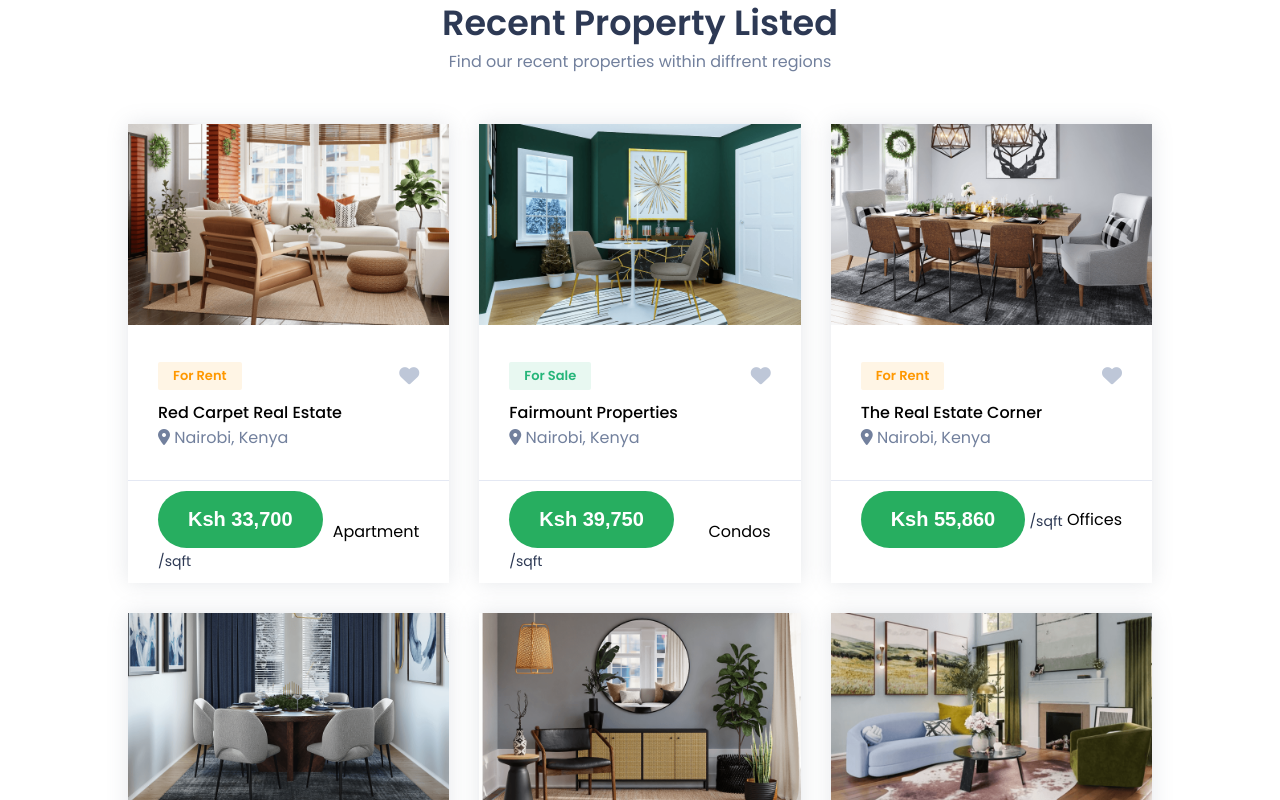
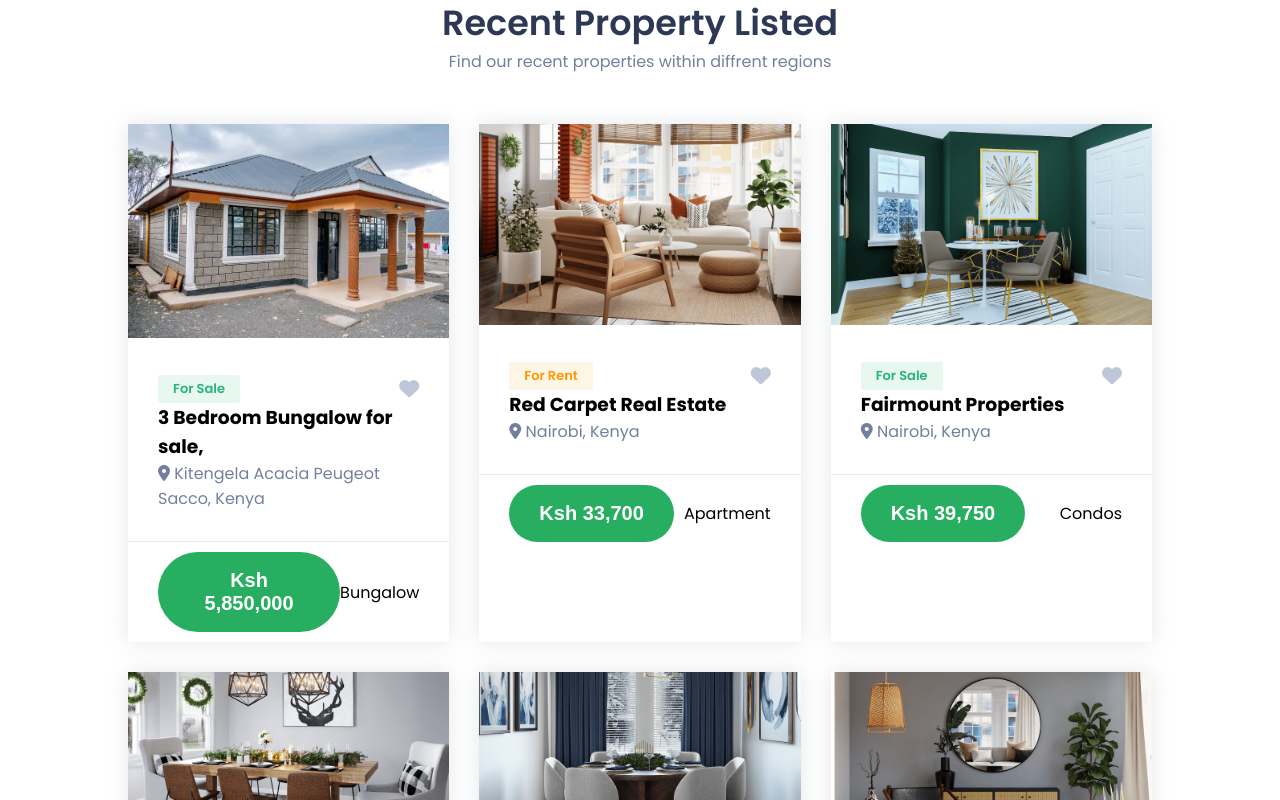
Before and after one commit to okellogeorgeokoth/BazuBrands, a React (Create React App) app: page / in a window 1280 px wide. Shown: the part 1380-2180 px from the top of the page. Built offline with nearby package versions, Linux system fonts and the light colour scheme.

Commit message:
Updated project

```diff
--- a/src/components/data/Data.js
+++ b/src/components/data/Data.js
@@ -48,6 +48,15 @@ export const featured = [
   },
 ]
 export const list = [
+  {
+    id: 1,
+    cover: "../images/list/12.jpg",
+    name: "3 Bedroom Bungalow for sale, ",
+    location: "Kitengela Acacia Peugeot Sacco, Kenya",
+    category: "For Sale",
+    price: "Ksh  5,850,000",
+    type: "Bungalow",
+  },
   {
     id: 1,
     cover: "../images/list/p-1.png",
--- a/src/components/home/recent/RecentCard.jsx
+++ b/src/components/home/recent/RecentCard.jsx
@@ -17,14 +17,14 @@ const RecentCard = () => {
                   <span style={{ background: category === "For Sale" ? "#25b5791a" : "#ff98001a", color: category === "For Sale" ? "#25b579" : "#ff9800" }}>{category}</span>
                   <i className='fa fa-heart'></i>
                 </div>
-                <h4>{name}</h4>
+                <h3>{name}</h3>
                 <p>
                   <i className='fa fa-location-dot'></i> {location}
                 </p>
               </div>
               <div className='button flex'>
                 <div>
-                  <button className='btn2'>{price}</button> <label htmlFor=''>/sqft</label>
+                  <button className='btn2'>{price}</button> <label htmlFor=''></label>
                 </div>
                 <span>{type}</span>
               </div>
```
Also changed, not shown: public/images/list/12.jpg (added).
